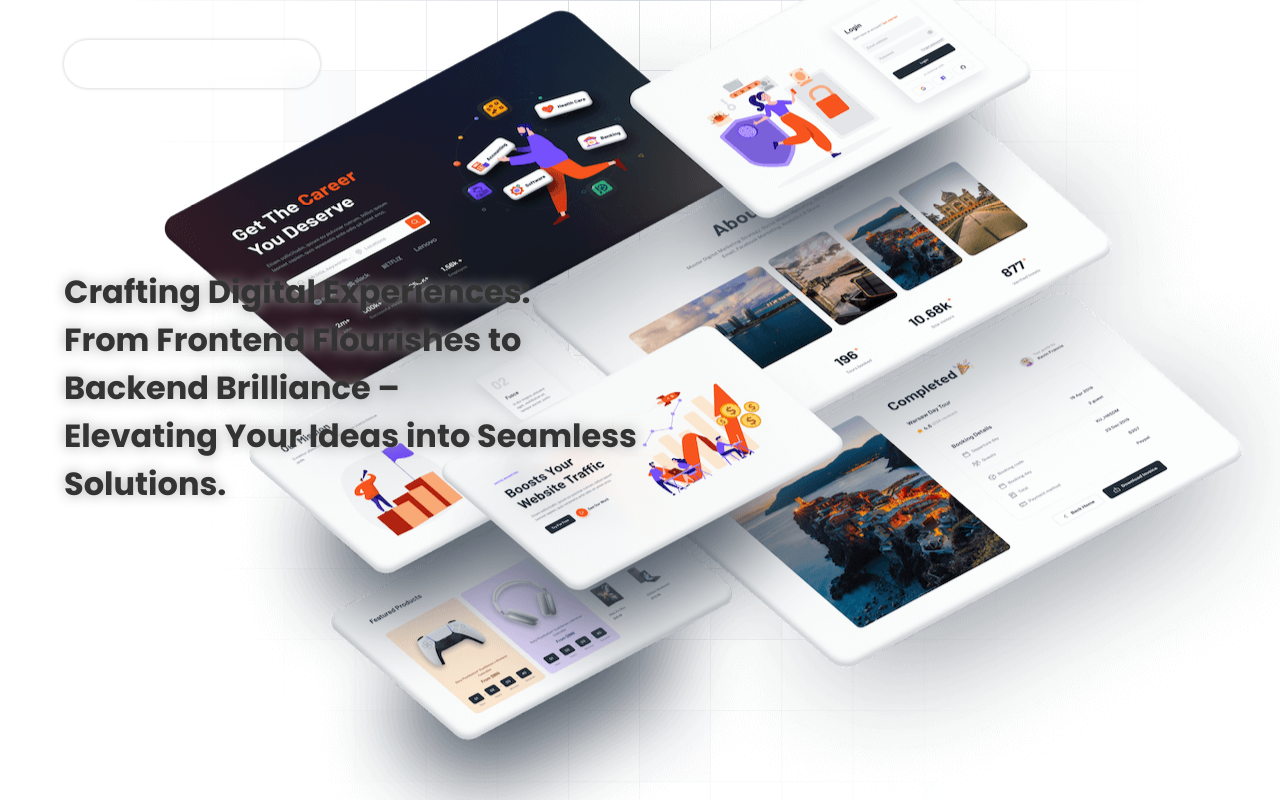
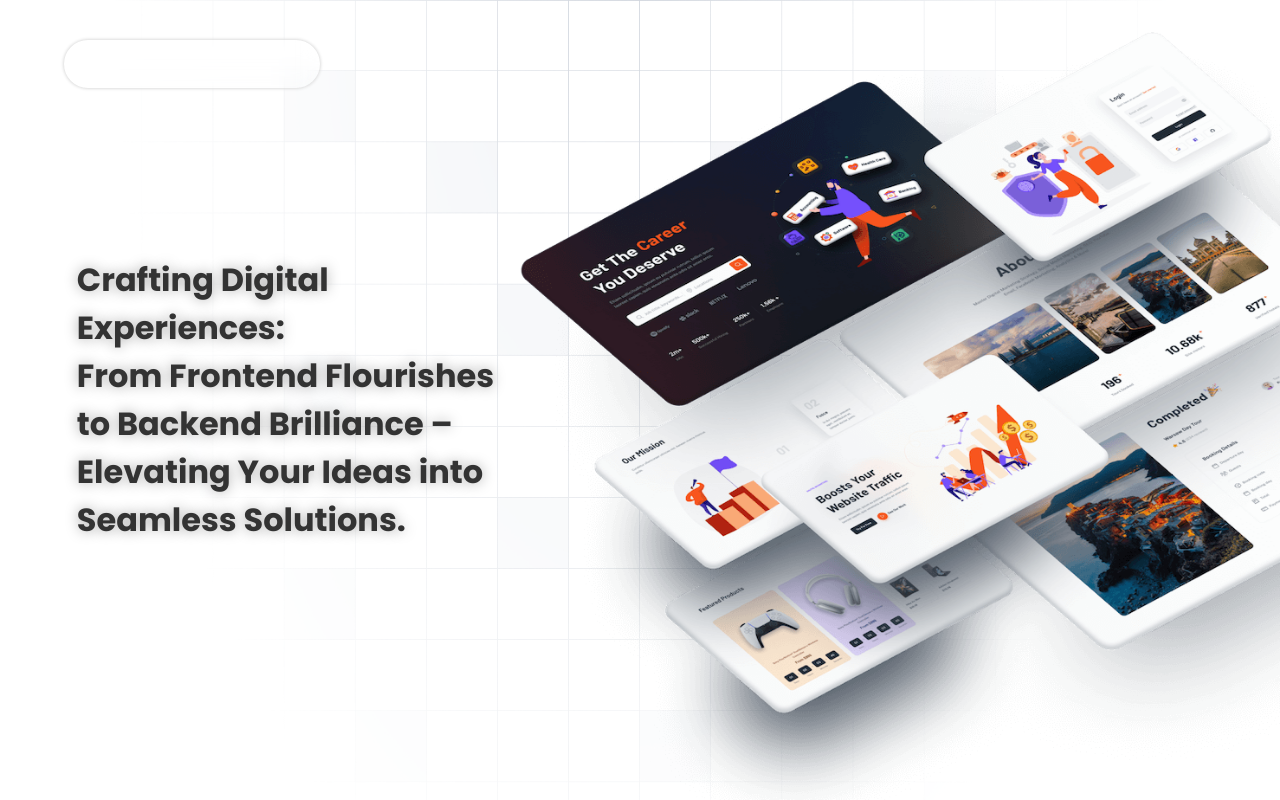
Before and after one commit to AGbaby09/AGbaby09, a React (Vite) app: page / in a window 1280 px wide. Built offline with nearby package versions, Linux system fonts and the light colour scheme; some icons are missing; a web font is replaced by a local one.

Commit message:
fifth commit, please work

```diff
--- a/src/App.jsx
+++ b/src/App.jsx
@@ -4,6 +4,7 @@ import Hero from './components/Hero/Hero'
 import NavBar from './components/NavBar/NavBar'
 import Me from './components/Me/Me'
 import Projects from './components/Projects/Projects'
+import Contact from './components/Contact/Contact'
 
 function App() {
   const [count, setCount] = useState(0)
@@ -14,6 +15,7 @@ function App() {
       <Hero />
       <Me />
       <Projects />
+      <Contact />
     </main>
   )
 }
--- /dev/null
+++ b/src/components/Contact/Contact.css
@@ -0,0 +1,10 @@
+#Contact{
+    position: relative;
+    width: 100%;
+    height: 100%;
+    background-image: url('../../assets/minimal_dashboard.png');
+    background-repeat: no-repeat;
+    background-size: contain;
+    background-position: center;
+    overflow: hidden;
+}
--- /dev/null
+++ b/src/components/Contact/Contact.jsx
@@ -0,0 +1,12 @@
+import './Contact.css'
+
+const Contact = () => {
+
+    return (
+        <section id="Contact">
+
+        </section>
+    )
+}
+
+export default Contact
--- a/src/components/Hero/Hero.css
+++ b/src/components/Hero/Hero.css
@@ -6,49 +6,48 @@
     background-repeat: no-repeat;
     background-size: cover;
     overflow: hidden;
+    display: flex;
 }
 .homeHero{
     position: absolute;
-    top: 50%;
-    transform: translateY(-45%);
-    /* top: 15%; */
-    /* left: 41%; */
-    right: -5.75%;
+    width: 100%;
+    height: 100%;
+    object-fit: cover;
+    object-position: left;
     animation: bob 25s ease infinite;
-}
-.hello{
-    position: absolute;
-    width: 20vw;
-    height: 30vh;
-}
-.headText{
-    font-family: serif;
 }
 @keyframes bob {
     0%{
-        transform: translateY(-45%);
+        transform: translateY(0%);
     }
     50%{
-        transform: translateY(-50%);
+        transform: translateY(5%);
     }
     100%{
-        transform: translateY(-45%);
+        transform: translateY(0%);
     }
+}
+
+.HeroIMG{
+    position: relative;
+    width: 60%;
+    height: 100%;
 }
 
 .HeroText{
     position: relative;
-    width: 45%;
-    height: auto;
-    top: 50%;
-    left: 5%;
-    transform: translateY(-55%);
+    width: 40%;
+    height: 100%;
     text-wrap: wrap;
+    display: grid;
+    place-content: center;
 }
 .HeroText :is(h1, h2, h3){
     width: auto;
     color: #333;
     text-shadow: 0 0 13px #aaa;
+    padding: 0 0 0 0%;
+    margin-left: 15%;
 }
 .HeroText>h1{
     font-size: 4vh;
--- a/src/components/Hero/Hero.jsx
+++ b/src/components/Hero/Hero.jsx
@@ -7,12 +7,13 @@ const Hero = () => {
 
     return (
         <section id='Hero'>
-            <img src={homePNG} alt="" className='homeHero'/>
-            {/* <img src={hello} alt="" className="hello" /> */}
             <div className="HeroText">
                 <h1>Crafting Digital Experiences: </h1>
                 <h1>From Frontend Flourishes to Backend Brilliance – </h1>
                 <h1>Elevating Your Ideas into Seamless Solutions.</h1>
+            </div>
+            <div className="HeroIMG">
+                <img src={homePNG} alt="" className='homeHero'/>
             </div>
         </section>
     )
```
Also changed, not shown: src/assets/minimal_dashboard.png.
